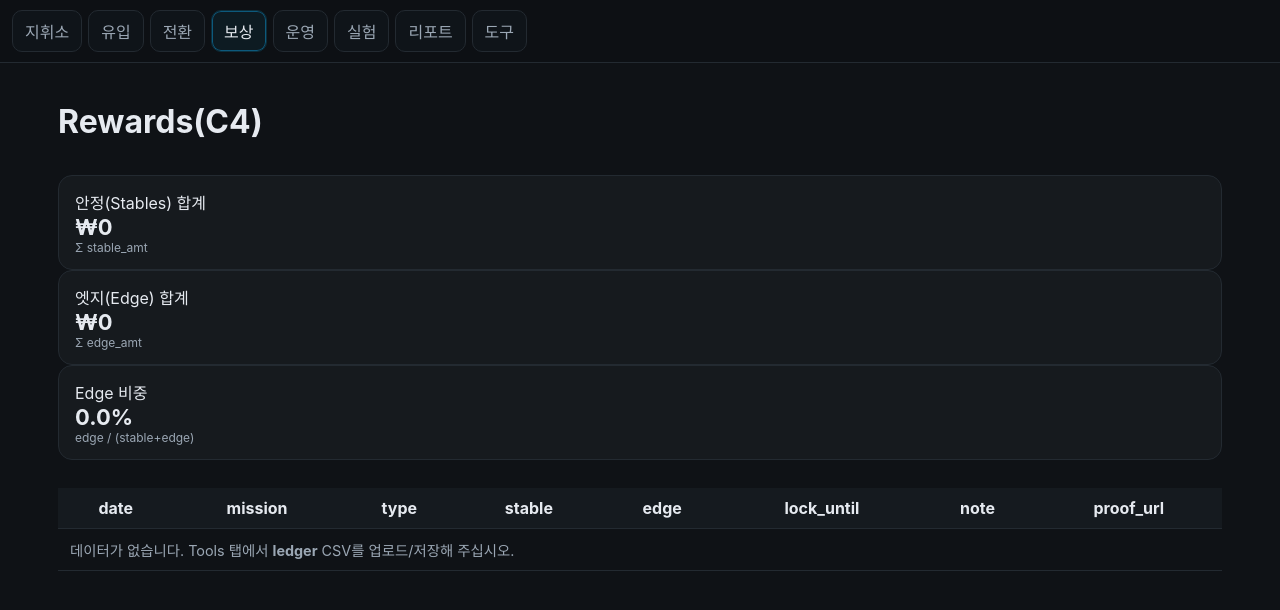
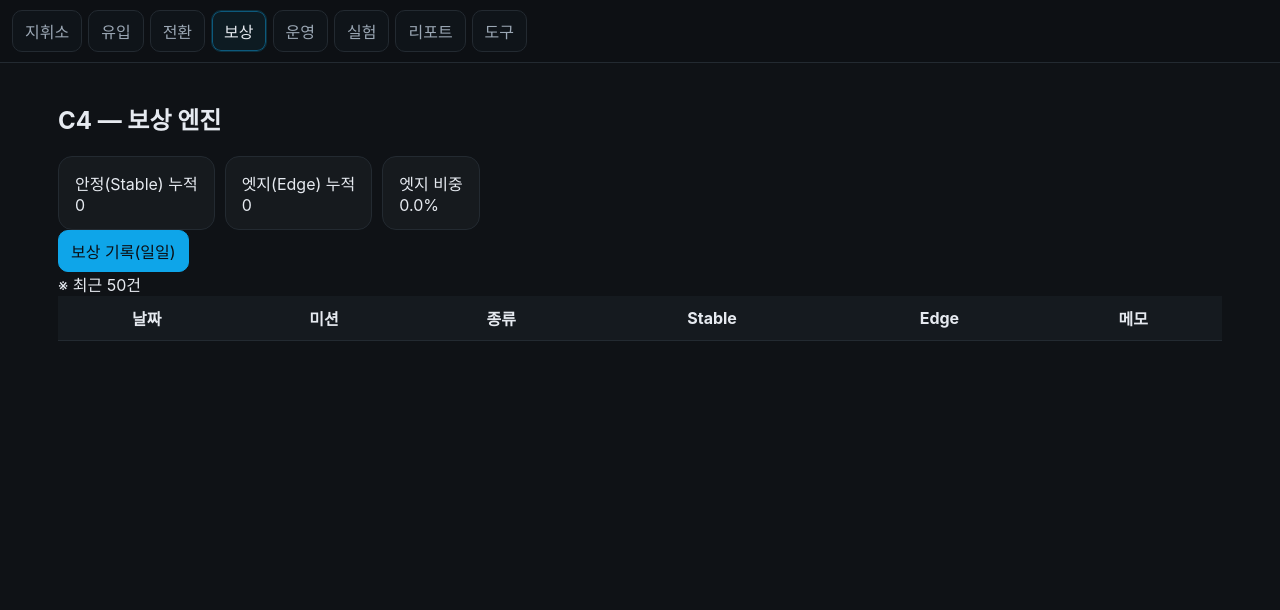
Before and after one commit to sht27363838-glitch/zp-v3.0, a Next.js app: page /rewards in a window 1280 px wide. Shown: the top 610 px of the page. Built offline with nearby package versions, Linux system fonts and the light colour scheme.

Commit message:
Update page.tsx

```diff
--- a/app/(tabs)/rewards/page.tsx
+++ b/app/(tabs)/rewards/page.tsx
@@ -1,96 +1,117 @@
-'use client';
+// app/(tabs)/rewards/page.tsx
+'use client'
+export const dynamic = 'force-dynamic'
 
-import React, { useMemo } from 'react';
-import { readCsvLS, parseCsv, type CsvRows } from '../../_lib/readCsv';
-import { num, fmt } from '../../_lib/num';
-
-type LRow = {
-  date?: string;
-  quest_id?: string;
-  mission?: string;
-  type?: string; // daily/weekly/monthly
-  stable_amt?: string | number;
-  stable?: string | number; // 컬럼명이 stable인 경우도 대응
-  edge_amt?: string | number;
-  edge?: string | number;   // 컬럼명이 edge인 경우도 대응
-  lock_until?: string;
-  proof_url?: string;
-  note?: string;
-};
+import React, { useMemo } from 'react'
+import { readCsvLS, parseCsv } from '../../_lib/readCsv'
+import { num, fmt } from '../../_lib/num'
+import { loadRules, evalGuards } from '../../_lib/rules'
+import { appendLedger, lastTimeKey, markTime } from '../../_lib/ledger'
 
 export default function RewardsPage() {
-  // 1) CSV 로드
-  const raw = readCsvLS('ledger') || '';
+  // ledger 로드
+  const raw = readCsvLS('ledger') || ''
+  const data = useMemo(() => (raw ? parseCsv(raw) : { headers: [], rows: [] }), [raw])
 
-  // 2) ✅ parseCsv는 CsvRows(=배열) 반환 → 기본값도 항상 []
-  const rows: CsvRows = useMemo(() => (raw ? parseCsv(raw) : []), [raw]);
+  let stable = 0, edge = 0
+  for (const r of data.rows) {
+    stable += num((r as any).stable)
+    edge += num((r as any).edge)
+  }
+  const total = stable + edge
+  const edgeShare = total ? edge / total : 0
 
-  // 3) 합계
-  let stable = 0, edge = 0;
-  for (const r of rows as LRow[]) {
-    stable += num((r.stable_amt ?? r.stable) as any);
-    edge   += num((r.edge_amt ?? r.edge) as any);
+  // KPI를 최소한으로 읽어 경보 계산
+  const kraw = readCsvLS('kpi_daily') || ''
+  const kdata = useMemo(() => (kraw ? parseCsv(kraw) : { headers: [], rows: [] }), [kraw])
+  let visits = 0, clicks = 0, orders = 0, revenue = 0, adCost = 0, returns = 0
+  for (const r of kdata.rows) {
+    visits += num((r as any).visits)
+    clicks += num((r as any).clicks)
+    orders += num((r as any).orders)
+    revenue += num((r as any).revenue)
+    adCost += num((r as any).ad_cost)
+    returns += num((r as any).returns)
   }
-  const total = stable + edge;
-  const edgeShare = total ? edge / total : 0;
+  const CTR = visits ? clicks / visits : 0
+
+  const rules = loadRules()
+  const guards = evalGuards({ revenue, ad_cost: adCost, orders, visits, returns, ctr: CTR, freq: undefined }, rules)
+
+  // C4에서도 일일 보상 버튼 제공(동일 쿨다운 공유)
+  const cooldownKey = 'dailyLoop.last'
+  const last = lastTimeKey(cooldownKey)
+  const canClick = Date.now() - last > (rules.triggers.dailyLoop.cooldownH * 3600_000)
+
+  function payoutDaily() {
+    if (!canClick) return
+    const lastMonthProfit = 1_000_000 // C4에서는 간단값(상세는 C0 참조)
+    const cut = guards.returnsHigh ? rules.debuffs.returnsSpike.payoutCut : 1
+    const s = (rules.triggers.dailyLoop.stablePct / 100) * lastMonthProfit * cut
+    const e = guards.adFatigue ? 0 : (rules.triggers.dailyLoop.edgePct / 100) * lastMonthProfit * cut
+    appendLedger({
+      date: new Date().toISOString().slice(0, 10),
+      mission: 'Daily Loop',
+      type: 'daily',
+      stable: s, edge: e,
+      note: guards.adFatigue ? 'EDGE LOCK' : (guards.returnsHigh ? 'PAYOUT CUT' : ''),
+      lock_until: ''
+    })
+    markTime(cooldownKey)
+    alert('✅ 보상 기록 완료 (일일)')
+  }
 
   return (
-    <div className="page">
-      <h1>Rewards(C4)</h1>
+    <div className="pad">
+      <h2 className="title">C4 — 보상 엔진</h2>
 
-      <div className="grid" style={{gridTemplateColumns:'repeat(3, minmax(0,1fr))', gap:12}}>
-        <Card label="안정(Stables) 합계" value={`₩${fmt(stable)}`} sub="Σ stable_amt" />
-        <Card label="엣지(Edge) 합계" value={`₩${fmt(edge)}`} sub="Σ edge_amt" />
-        <Card label="Edge 비중" value={(edgeShare*100).toFixed(1)+'%'} sub="edge / (stable+edge)" />
+      <div className="row gap">
+        <div className="card">
+          <div className="label">안정(Stable) 누적</div>
+          <div className="value">{fmt(stable)}</div>
+        </div>
+        <div className="card">
+          <div className="label">엣지(Edge) 누적</div>
+          <div className="value">{fmt(edge)}</div>
+        </div>
+        <div className="card">
+          <div className="label">엣지 비중</div>
+          <div className="value">{(edgeShare * 100).toFixed(1)}%</div>
+        </div>
       </div>
 
-      <div style={{marginTop:16, maxHeight: 420, overflow:'auto'}}>
-        <table className="table compact">
+      <div className="row gap mt-4">
+        <button className="btn primary" disabled={!canClick} onClick={payoutDaily}>
+          보상 기록(일일)
+        </button>
+        {guards.adFatigue && <span className="badge warn">엣지 잠금</span>}
+        {guards.returnsHigh && <span className="badge danger">보상 감액</span>}
+      </div>
+
+      <div className="mt-6">
+        <div className="text-dim text-sm">※ 최근 50건</div>
+        <div style={{ maxHeight: 420, overflow: 'auto' }}>
+          <table className="table">
             <thead>
               <tr>
-              <th>date</th>
-              <th>mission</th>
-              <th>type</th>
-              <th>stable</th>
-              <th>edge</th>
-              <th>lock_until</th>
-              <th>note</th>
-              <th>proof_url</th>
+                <th>날짜</th><th>미션</th><th>종류</th><th>Stable</th><th>Edge</th><th>메모</th>
               </tr>
             </thead>
             <tbody>
-            {(rows as LRow[]).map((r, i) => (
+              {data.rows.slice(-50).reverse().map((r:any, i:number)=>(
                 <tr key={i}>
-                <td>{r.date || ''}</td>
-                <td>{r.mission || r.quest_id || ''}</td>
-                <td>{r.type || ''}</td>
-                <td>{fmt(num((r.stable_amt ?? r.stable) as any))}</td>
-                <td>{fmt(num((r.edge_amt ?? r.edge) as any))}</td>
-                <td>{r.lock_until || ''}</td>
-                <td>{r.note || ''}</td>
-                <td>{r.proof_url || ''}</td>
+                  <td>{r.date}</td>
+                  <td>{r.mission}</td>
+                  <td>{r.type}</td>
+                  <td>{fmt(num(r.stable))}</td>
+                  <td>{fmt(num(r.edge))}</td>
+                  <td>{r.note||''}</td>
                 </tr>
               ))}
-            {rows.length === 0 && (
-              <tr>
-                <td colSpan={8} className="muted">
-                  데이터가 없습니다. Tools 탭에서 <b>ledger</b> CSV를 업로드/저장해 주십시오.
-                </td>
-              </tr>
-            )}
             </tbody>
           </table>
         </div>
       </div>
-  );
+    </div>
+  )
 }
-
-function Card({label, value, sub}:{label:string; value:string; sub?:string}){
-  return (
-    <div className="card">
-      <div className="label">{label}</div>
-      <div className="value" style={{fontSize:22, fontWeight:700}}>{value}</div>
-      {sub && <div className="muted" style={{fontSize:12}}>{sub}</div>}
-    </div>
-  );
-}
```
Lines whose indentation alone changed are shown as unchanged.
